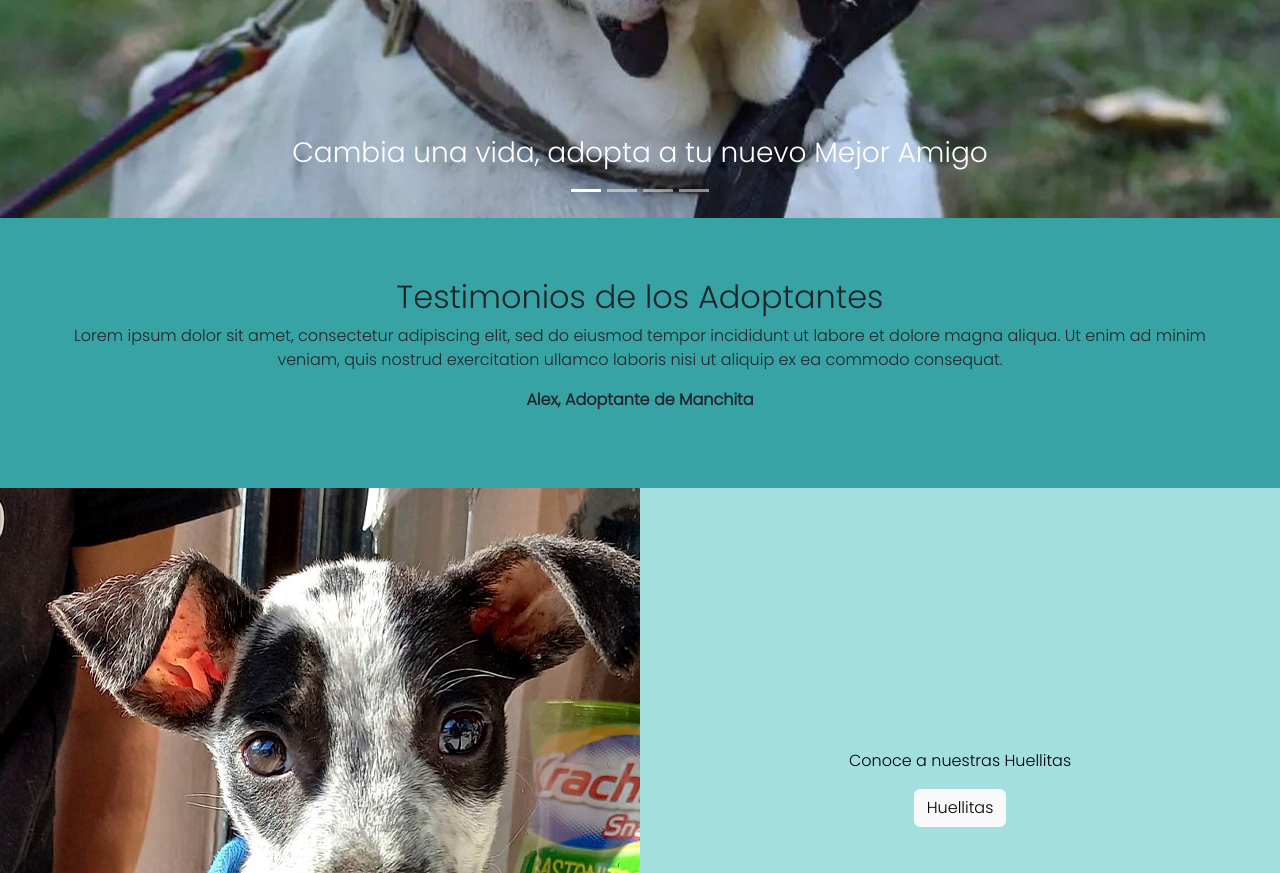
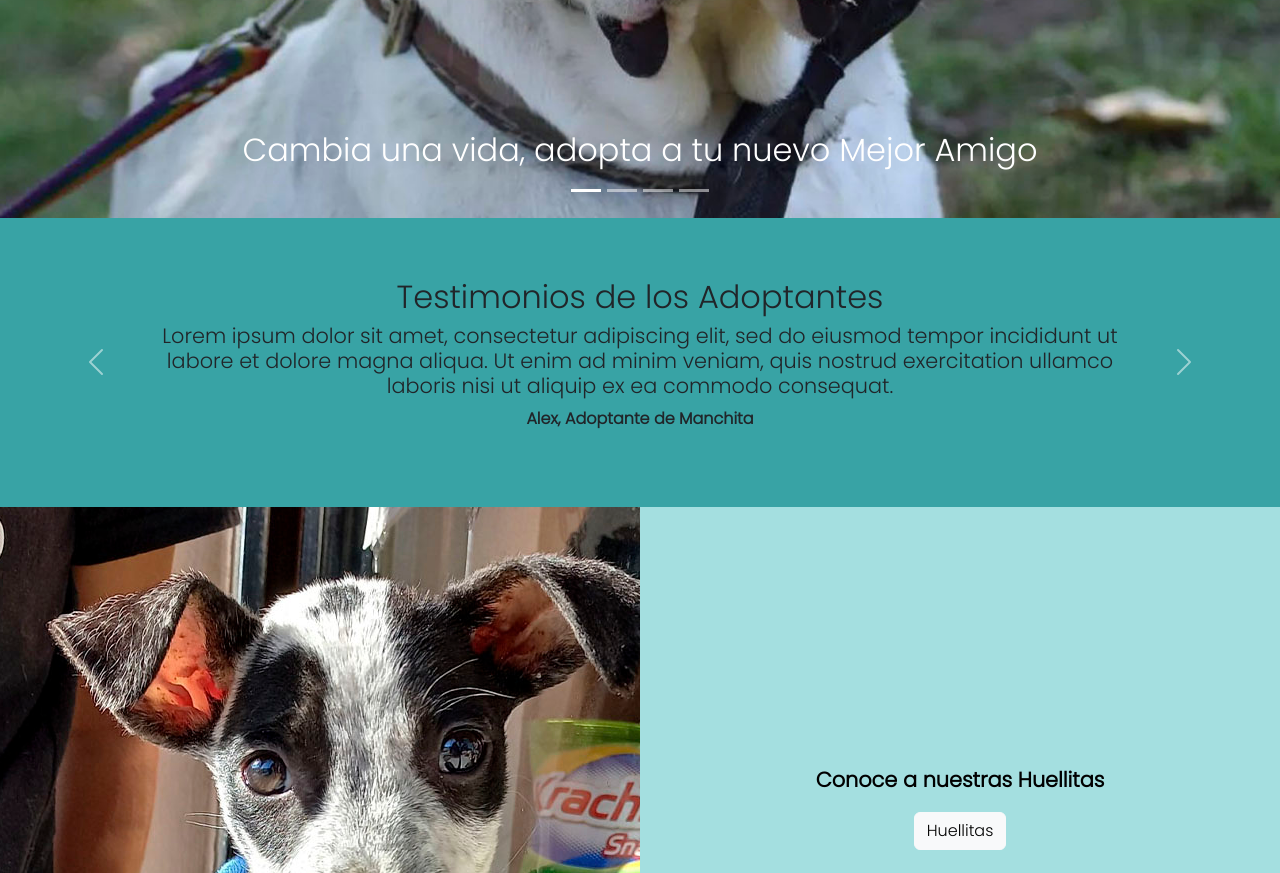
Before and after one commit to CSegundoRosa/huellitas-unidas, a plain HTML site: page index.html in a window 1280 px wide. Shown: the part 740-1613 px from the top of the page. Drawn offline with nearby package versions, Linux system fonts and the light colour scheme.

Commit message:
agrego carrousel opiniones

```diff
--- a/css/styles.css
+++ b/css/styles.css
@@ -55,6 +55,11 @@ header img {
     padding: 60px;
 }
 
+.testimonios-adoptantes h3 {
+    font-size: 1.3rem;
+    margin-left: 100px;
+    margin-right: 100px;
+}
 
 .conoce-huellitas-grid {
     background-color: #A4DFE0;
@@ -73,6 +78,11 @@ header img {
     padding: 20px;
     grid-area: "conoce-huellitas-txt";
 
+}
+
+.conoce-huellitas-txt p {
+    font-size: 1.3rem;
+    font-weight: 900;
 }
 
 .conoce-huellitas-img {
@@ -102,6 +112,11 @@ header img {
     text-align: center;
     padding: 20px;
     grid-area: "formas-ayudar-txt";
+}
+
+.formas-ayudar-txt p {
+    font-size: 1.3rem;
+    font-weight: 900;
 }
 
 .formas-ayudar-img {
--- a/index.html
+++ b/index.html
@@ -57,25 +57,25 @@
                     <div class="carousel-item active">
                         <img src="./img/carrousel-1.jpg" class="d-block w-100" alt="...">
                         <div class="carousel-caption d-none d-md-block">
-                            <h3>Cambia una vida, adopta a tu nuevo Mejor Amigo</h3>
+                            <h2>Cambia una vida, adopta a tu nuevo Mejor Amigo</h2>
                         </div>
                     </div>
                     <div class="carousel-item">
                         <img src="/img/carrousel-2.jpg" class="d-block w-100" alt="...">
                         <div class="carousel-caption d-none d-md-block">
-                            <h3>Cambia una vida, adopta a tu nuevo Mejor Amigo</h3>
+                            <h2>Cambia una vida, adopta a tu nuevo Mejor Amigo</h2>
                         </div>
                     </div>
                     <div class="carousel-item">
                         <img src="img/carrousel-3.jpg" class="d-block w-100" alt="...">
                         <div class="carousel-caption d-none d-md-block">
-                            <h3>Cambia una vida, adopta a tu nuevo Mejor Amigo</h3>
+                            <h2>Cambia una vida, adopta a tu nuevo Mejor Amigo</h2>
                         </div>
                     </div>
                     <div class="carousel-item">
                         <img src="img/carrousel-4.jpg" class="d-block w-100" alt="...">
                         <div class="carousel-caption d-none d-md-block">
-                            <h3>Cambia una vida, adopta a tu nuevo Mejor Amigo</h3>
+                            <h2>Cambia una vida, adopta a tu nuevo Mejor Amigo</h2>
                         </div>
                     </div>
                 </div>
@@ -89,10 +89,32 @@
                 </button>
             </div>
         </div>
-        <div class="testimonios-adoptantes">
-            <h2>Testimonios de los Adoptantes</h2>
-            <p>Lorem ipsum dolor sit amet, consectetur adipiscing elit, sed do eiusmod tempor incididunt ut labore et dolore magna aliqua. Ut enim ad minim veniam, quis nostrud exercitation ullamco laboris nisi ut aliquip ex ea commodo consequat.</p>
-            <p><b>Alex, Adoptante de Manchita</b></p>
+        <div id="carouselExampleFade" class="carousel slide carousel-fade testimonios-adoptantes">
+            <div class="carousel-inner">
+                <div class="carousel-item active">
+                    <h2>Testimonios de los Adoptantes</h2>
+                    <h3>Lorem ipsum dolor sit amet, consectetur adipiscing elit, sed do eiusmod tempor incididunt ut labore et dolore magna aliqua. Ut enim ad minim veniam, quis nostrud exercitation ullamco laboris nisi ut aliquip ex ea commodo consequat.</h3>
+                    <p><b>Alex, Adoptante de Manchita</b></p>
+                </div>
+                <div class="carousel-item">
+                    <h2>Testimonios de los Adoptantes</h2>
+                    <h3>Lorem ipsum dolor sit amet, consectetur adipiscing elit, sed do eiusmod tempor incididunt ut labore et dolore magna aliqua. Ut enim ad minim veniam, quis nostrud exercitation ullamco laboris nisi ut aliquip ex ea commodo consequat.</h3>
+                    <p><b>Gastón, Adoptante de Bola</b></p>
+                </div>
+                <div class="carousel-item">
+                    <h2>Testimonios de los Adoptantes</h2>
+                    <h3>Lorem ipsum dolor sit amet, consectetur adipiscing elit, sed do eiusmod tempor incididunt ut labore et dolore magna aliqua. Ut enim ad minim veniam, quis nostrud exercitation ullamco laboris nisi ut aliquip ex ea commodo consequat.</h3>
+                    <p><b>María, Adoptante de Francia</b></p>
+                </div>
+            </div>
+            <button class="carousel-control-prev" type="button" data-bs-target="#carouselExampleFade" data-bs-slide="prev">
+                <span class="carousel-control-prev-icon" aria-hidden="true"></span>
+                <span class="visually-hidden">Previous</span>
+            </button>
+            <button class="carousel-control-next" type="button" data-bs-target="#carouselExampleFade" data-bs-slide="next">
+                <span class="carousel-control-next-icon" aria-hidden="true"></span>
+                <span class="visually-hidden">Next</span>
+            </button>
         </div>
             <div class="conoce-huellitas-grid">
                 <div class="conoce-huellitas-img">
```
